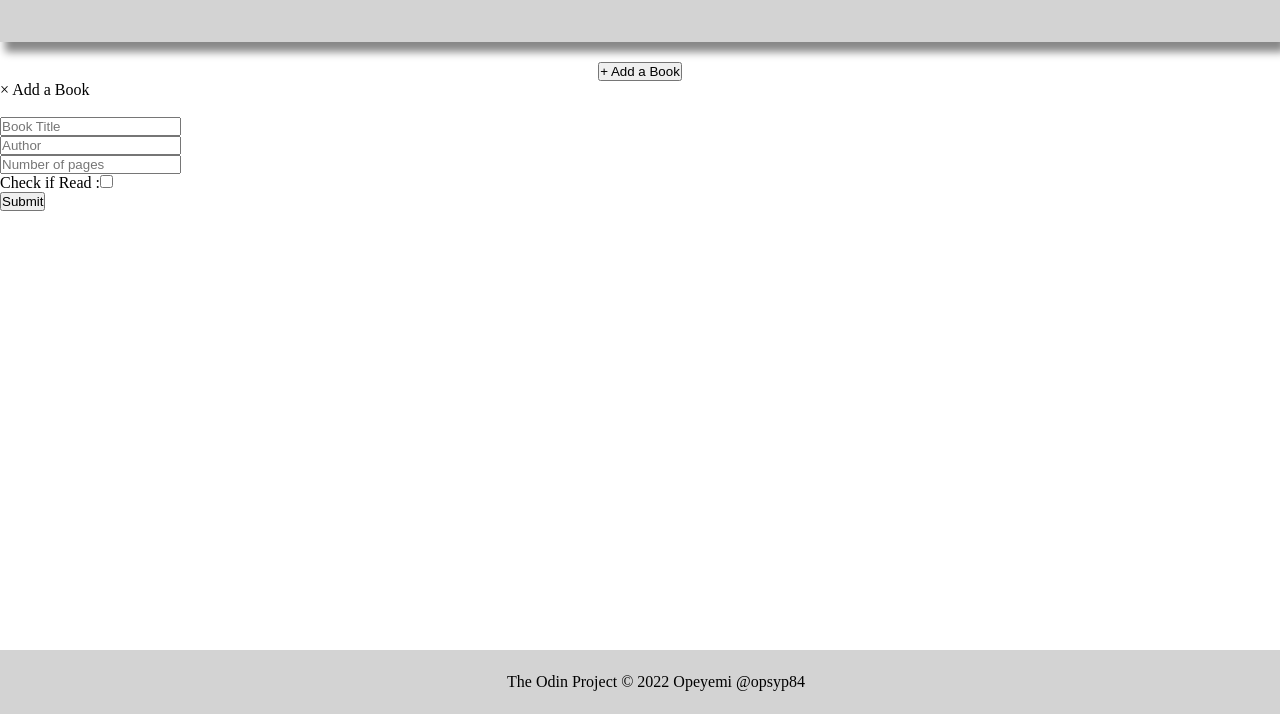
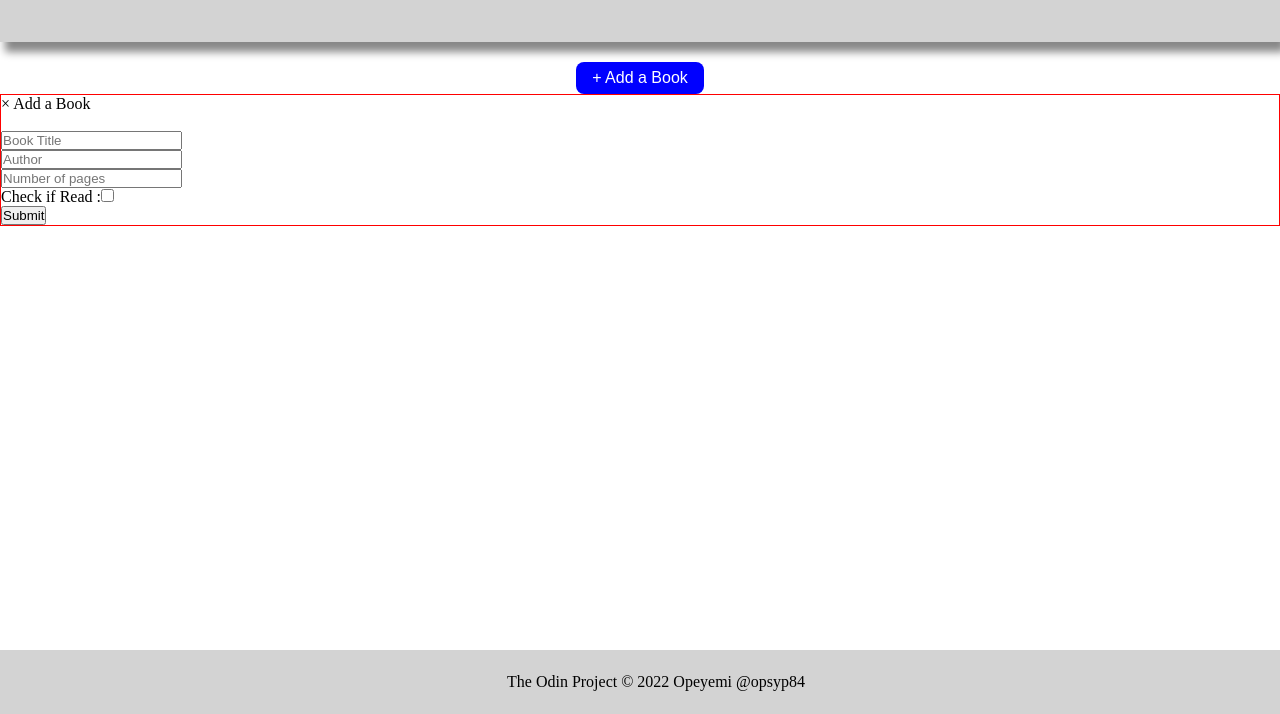
Before and after one commit to opeyemi84/library, a plain HTML site: page index.html in a window 1280 px wide. Shown: the part 86-800 px from the top of the page. Drawn offline with Linux system fonts and the light colour scheme.

Commit message:
Modified styling for Add a button

```diff
--- a/style.css
+++ b/style.css
@@ -38,6 +38,17 @@
   justify-content: center;
 }
 
+.add-book button {
+  height: 32px;
+  width: 128px;
+  cursor: pointer;
+  border: none;
+  border-radius: 8px;
+  background-color: blue;
+  color: white;
+  font-size: 16px;
+}
+
 .footer {
   background-color: lightgrey;
   height: 32px;
@@ -49,3 +60,9 @@
   bottom: 0;
   width: 100%;
 }
+
+/* Modal Popup Styling */
+.modal {
+  display: flex;
+  border: 1px solid red;
+}
```
